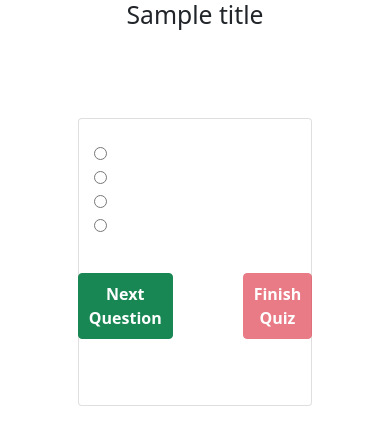
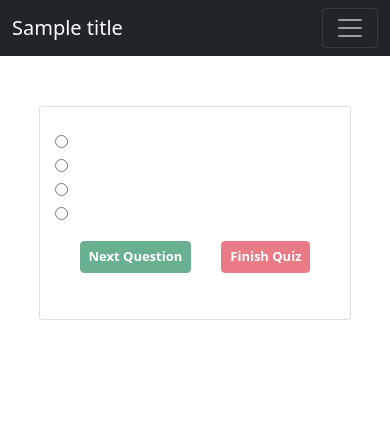
Before and after one commit to shamil-t/quiz-app-django, a Django app: template templates/start_quiz.html in a window 390 px wide. Shown: the top 445 px of the page. Run offline with Django 3.2, Linux system fonts and the light colour scheme; the template is opened without the code that fills it: most values are stand-ins (such as "Sample title", 1, 10 or a date in 2020); some libraries are stand-ins or nearby versions.

Commit message:
minor bug fix

```diff
--- a/QuizAppProject/settings.py
+++ b/QuizAppProject/settings.py
@@ -12,7 +12,7 @@ SECRET_KEY = 'django-insecure-3yfx!8a6iv^1du4_r2_-h@53uw7w$_vwaa3cfd%i=g&0^=%2mt
 # SECURITY WARNING: don't run with debug turned on in production!
 DEBUG = True
 
-ALLOWED_HOSTS = ['shamil-quiz-app-django.herokuapp.com']
+ALLOWED_HOSTS = ['shamil-quiz-app-django.herokuapp.com','localhost']
 
 
 # Application definition
--- a/templates/quiz_home.html
+++ b/templates/quiz_home.html
@@ -90,7 +90,7 @@
           <br>
           End Date {{ quiz.end_date }}
         </div>
-        <a href="start_quiz/{{ quiz.quiz_type }}/{{ s_id }}" class="btn btn-danger" style="margin-top: 15px;">Start Quiz</a>
+        <a href="start_quiz/{{ quiz.id }}/{{ s_id }}" class="btn btn-danger" style="margin-top: 15px;">Start Quiz</a>
       </div>
     </div>
     {% endfor %}
--- a/templates/start_quiz.html
+++ b/templates/start_quiz.html
@@ -52,22 +52,61 @@
       color: rgb(243, 30, 30);
     }
 
-    #result,#time,#finish-quiz{
+    #result,
+    #time,
+    #finish-quiz {
       display: none;
     }
 
-    .buttons button{
+    .buttons button {
       padding: 8px;
       padding-left: 10px;
       padding-right: 10px;
       margin: 35px;
       font-weight: 600;
     }
+
+    @media only screen and (max-width:600px) {
+      .quiz-card .card {
+        width: 80%;
+        padding: 15px;
+        margin-top: 50px;
+      }
+
+      .buttons button {
+        padding: 5px;
+        padding-left: 8px;
+        padding-right: 8px;
+        margin: 15px;
+        font-weight: 600;
+        font-size: small;
+      }
+    }
   </style>
 </head>
 
 <body>
-  <h2>{{title}}</h2>
+  <header>
+    <div class="nav-bar">
+      <nav class="navbar navbar-expand-lg navbar-dark bg-dark">
+        <div class="container">
+          <a class="navbar-brand" href="#">{{ title }}</a>
+          <button class="navbar-toggler" type="button" data-bs-toggle="collapse"
+            data-bs-target="#navbarSupportedContent" aria-controls="navbarSupportedContent" aria-expanded="false"
+            aria-label="Toggle navigation">
+            <span class="navbar-toggler-icon"></span>
+          </button>
+          <div class="collapse navbar-collapse" id="navbarSupportedContent">
+            <ul class="navbar-nav ms-auto">
+              <li>
+                <a class="nav-link" href="/"><i class="fas fa-home"></i> Home</a>
+              </li>
+            </ul>
+          </div>
+        </div>
+      </nav>
+    </div>
+  </header>
   <div class="quiz-card">
     <div class="card align-content-center">
       <div class="question">
@@ -85,15 +124,15 @@
       </div>
       <div class="buttons">
         <div class="next-btn">
-          <button id="next" class="btn btn-success" onclick="nextQuestion()">Next Question</button>
+          <button id="next" class="btn btn-success disabled" onclick="nextQuestion()">Next Question</button>
         </div>
         <div class="submit-btn">
           <form action="/quiz/{{ id }}/{{ s_id }}/result" method="post">
             {% csrf_token %}
             <input type="text" name="result" id="result" />
             <input type="text" name="time" id="time" />
-            <input type="submit" value="" id="finish-quiz"/>
-            <button id="finish" class="btn btn-danger disabled" >Finish Quiz</button>
+            <input type="submit" value="" id="finish-quiz" />
+            <button id="finish" class="btn btn-danger disabled">Finish Quiz</button>
           </form>
         </div>
       </div>
@@ -105,7 +144,6 @@
   </div>
 </body>
 <script>
-
   var start_time = new Date().getTime()
   var end_time = 0
   var data = JSON.parse("{{ data | escapejs }}")
@@ -114,10 +152,10 @@
   var currentQuestion = 0
   var result = 0
 
-  document.getElementById('finish').onclick = function Clicked(){
+  document.getElementById('finish').onclick = function Clicked() {
     end_time = new Date().getTime()
     // time = Math.floor((start_time - end_time)/60000)
-    time = ((start_time - end_time)/60000).toFixed(2)
+    time = ((end_time - start_time) / 60000).toFixed(2)
     document.getElementById('time').value = time
     document.getElementById('finish-quiz').click()
   }
@@ -158,7 +196,7 @@
     document.getElementById('opt-l-3').innerHTML = Questions[currentQuestion]['options'][2]
     document.getElementById('opt-l-4').innerHTML = Questions[currentQuestion]['options'][3]
 
-    console.log(Questions[currentQuestion]['options'][3]);
+    document.getElementById('next').classList.add('disabled')
   }
 
   function checkAnswer(radio) {
@@ -176,6 +214,10 @@
     option2.disabled = true
     option3.disabled = true
     option4.disabled = true
+
+    if(currentQuestion != 9){
+      document.getElementById('next').classList.remove('disabled')
+    }
   }
 
   function nextQuestion() {
@@ -202,7 +244,6 @@
       showQuiz()
     }
   }
-
 </script>
 
 </html>
```
Also changed, not shown: quizapp/views.py (+5 -5 lines), templates/result.html (+43 -4 lines), db.sqlite3.
